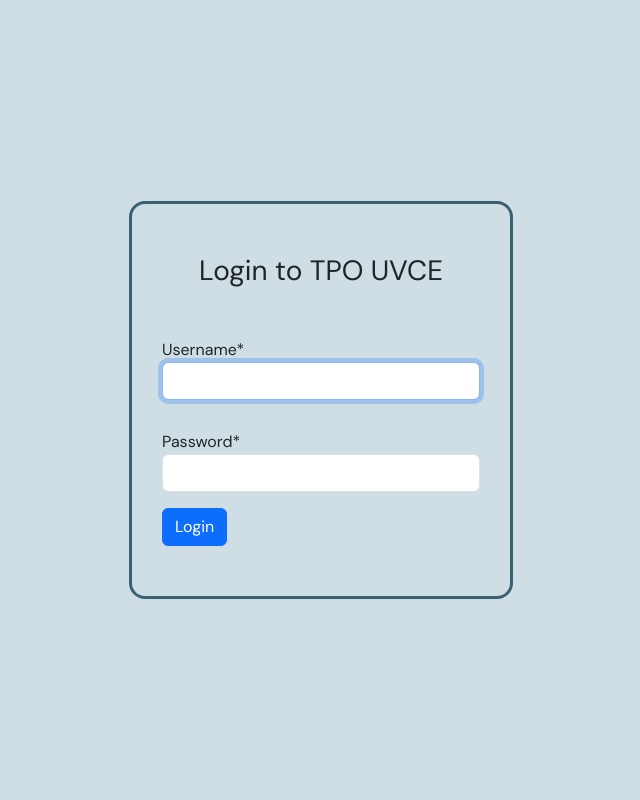
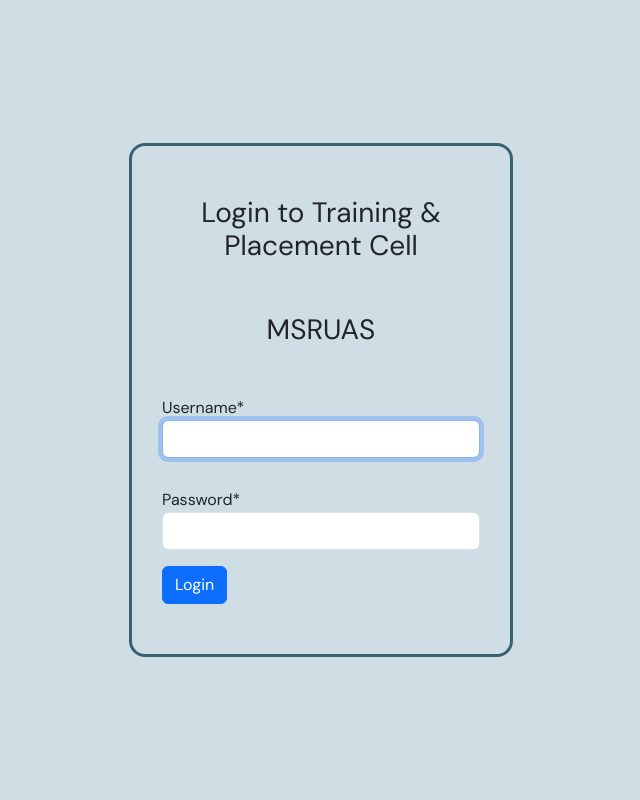
Before and after one commit to nidhinp9/placement_management, a Django app: page /login/ in a window 1280 px wide. Shown: the whole page, without its empty margins (319-959 px from the left). Run offline with Django 4.2, Linux system fonts and the light colour scheme; some libraries are stand-ins or nearby versions.

Commit message:
final_changes

```diff
--- a/placement_management/settings.py
+++ b/placement_management/settings.py
@@ -79,7 +79,7 @@
         'ENGINE': 'django.db.backends.mysql',
         'NAME': 'placement_management',  # Change to your MySQL database name
         'USER': 'root',  # Change to yousr MySQL username
-        'PASSWORD': 'password',  # Change to your MySQL password
+        'PASSWORD': '0910',  # Change to your MySQL password
         'HOST': 'localhost',  # Change if your MySQL server is hosted elsewhere
         'PORT': '3306',  # Change if your MySQL server is running on a different port
     }
--- a/users/templates/users/login.html
+++ b/users/templates/users/login.html
@@ -16,7 +16,8 @@
   <body>
     <div class="main-page">
       <div class="content-section">
-        <h3>Login to TPO UVCE</h3>
+        <h3>Login to Training & Placement Cell </h3>
+        <h3>MSRUAS</h3>
         <form method="post">
           {% csrf_token %}
           <fieldset class="form-group">{{ form | crispy }}</fieldset>
```
